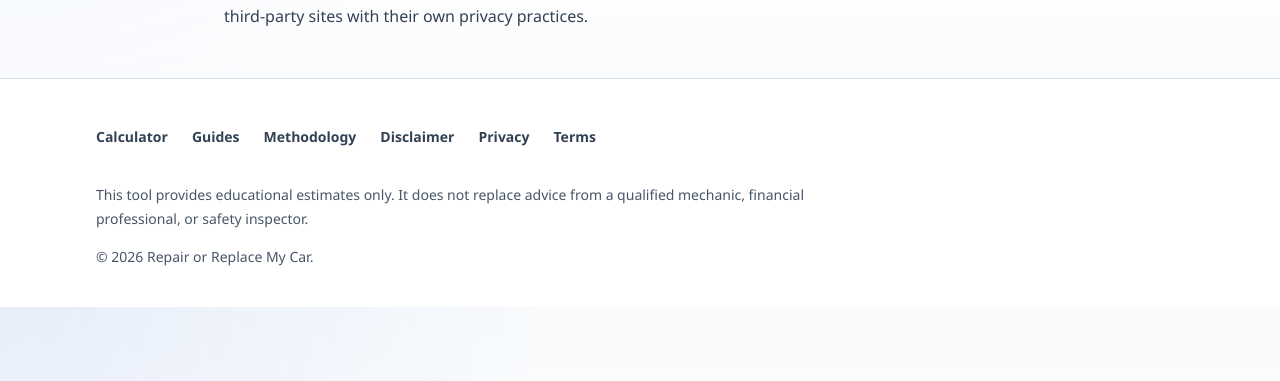
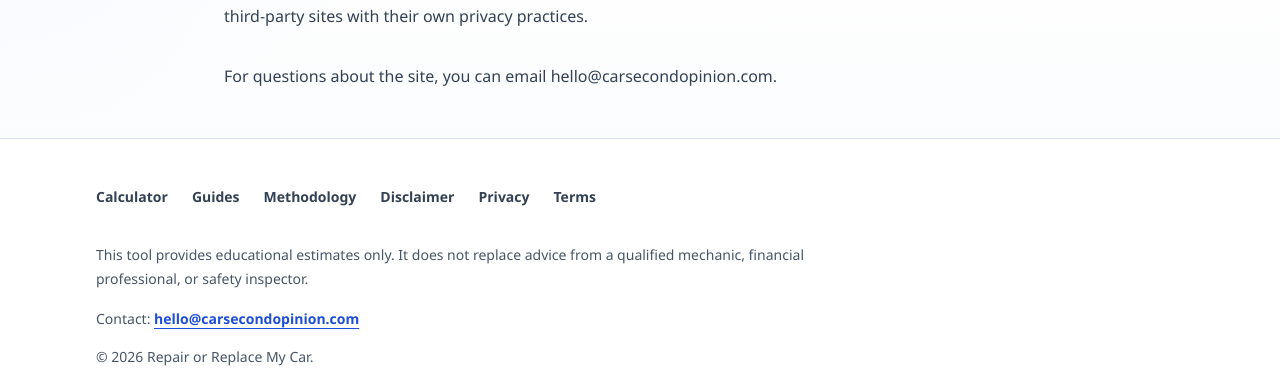
Before and after one commit to jordanstream/repair-or-replace-my-car, a Next.js app: page /privacy in a window 1280 px wide. Shown: the part 407-788 px from the top of the page. Built offline with nearby package versions, Linux system fonts and the light colour scheme; no server answers.

Commit message:
Add contact email to site

```diff
--- a/app/privacy/page.tsx
+++ b/app/privacy/page.tsx
@@ -1,5 +1,6 @@
 import { ContentPage } from "@/components/ContentPage";
 import { pageMetadata } from "@/lib/metadata";
+import { siteConfig } from "@/lib/site";
 
 export const metadata = pageMetadata({
   title: "Privacy",
@@ -12,6 +13,10 @@ export default function PrivacyPage() {
     <ContentPage title="Privacy" intro="The MVP calculator runs in your browser and does not require an account.">
       <p className="leading-7">Calculator inputs are stored only in your browser local storage so the results page can display your estimate. The MVP does not use authentication, a database, email collection, payment processing, or server-side calculator storage.</p>
       <p className="leading-7">Analytics may be added later using environment variables and clear disclosures. External links may take you to third-party sites with their own privacy practices.</p>
+      <p className="leading-7">
+        For questions about the site, you can email{" "}
+        <a href={`mailto:${siteConfig.contactEmail}`}>{siteConfig.contactEmail}</a>.
+      </p>
     </ContentPage>
   );
 }
--- a/components/Footer.tsx
+++ b/components/Footer.tsx
@@ -1,4 +1,5 @@
 import Link from "next/link";
+import { siteConfig } from "@/lib/site";
 
 const links = [
   { href: "/calculator", label: "Calculator" },
@@ -24,6 +25,12 @@ export function Footer() {
           This tool provides educational estimates only. It does not replace advice from a qualified mechanic, financial
           professional, or safety inspector.
         </p>
+        <p className="mt-4 text-sm leading-6 text-ink-600">
+          Contact:{" "}
+          <a className="font-semibold text-brand-700 underline underline-offset-4" href={`mailto:${siteConfig.contactEmail}`}>
+            {siteConfig.contactEmail}
+          </a>
+        </p>
         <p className="mt-4 text-sm text-ink-600">&copy; {new Date().getFullYear()} Repair or Replace My Car.</p>
       </div>
     </footer>
--- a/lib/site.ts
+++ b/lib/site.ts
@@ -1,6 +1,7 @@
 export const siteConfig = {
   name: "Repair or Replace My Car",
   url: process.env.NEXT_PUBLIC_SITE_URL ?? "https://carsecondopinion.com",
+  contactEmail: "hello@carsecondopinion.com",
   description:
     "Compare the likely cost of repairing your current car versus replacing it with a used or new vehicle.",
   nav: [
```
